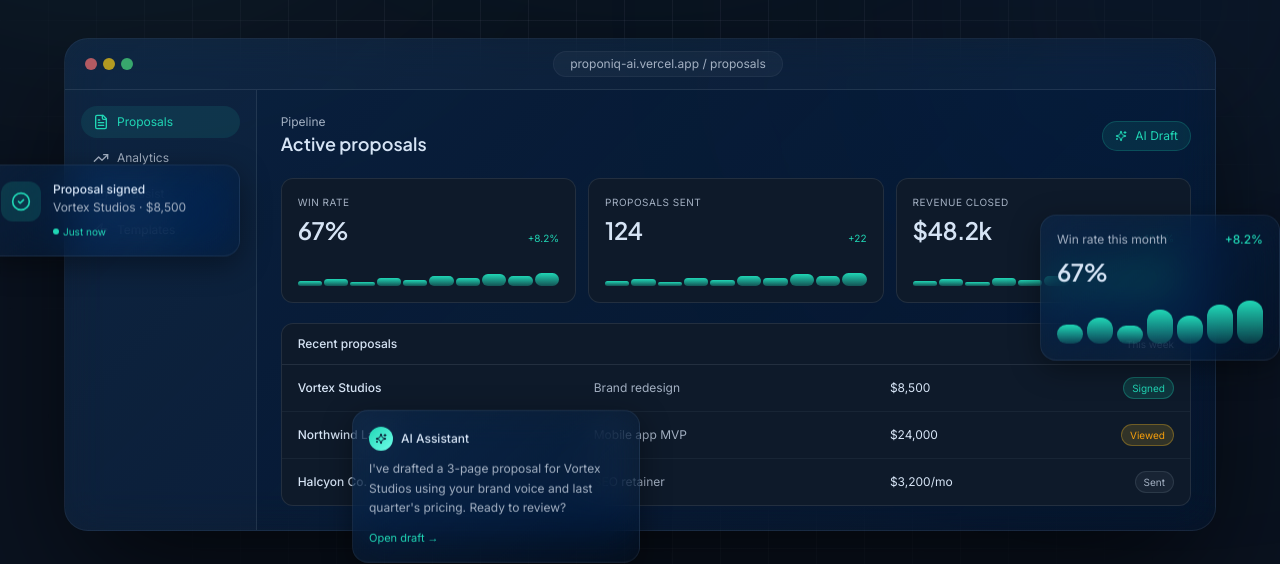
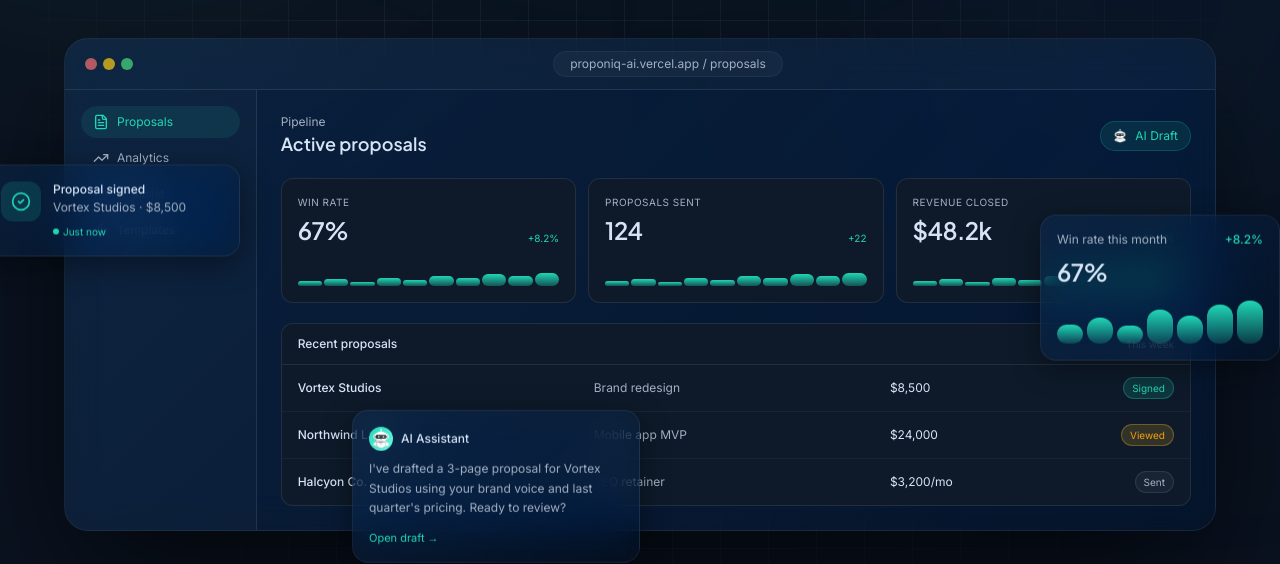
Before and after one commit to techyMk/Proponiq, a Next.js app: page / in a window 1280 px wide. Shown: the part 700-1264 px from the top of the page. Built offline with nearby package versions, Linux system fonts and the light colour scheme; no server answers.

Commit message:
feat: use branded bot-icon in all AI-context UI (badges, buttons, avatars)

```diff
--- a/app/(app)/dashboard/page.tsx
+++ b/app/(app)/dashboard/page.tsx
@@ -1,6 +1,7 @@
 import Link from "next/link";
 import { redirect } from "next/navigation";
 import { Plus, FileText, Eye, CheckCircle2, Sparkles } from "lucide-react";
+import { BotIcon } from "@/components/icons/bot-icon";
 import { auth } from "@/auth";
 import { db } from "@/lib/db";
 import { Button } from "@/components/ui/button";
@@ -121,8 +122,8 @@ function EmptyState() {
       >
         <div className="absolute -top-20 left-1/2 -translate-x-1/2 size-[300px] rounded-full bg-mint/15 blur-[100px]" />
       </div>
-      <div className="relative mx-auto inline-flex size-14 items-center justify-center rounded-2xl bg-mint/10 border border-mint/20 text-mint mb-4">
-        <Sparkles className="size-6" />
+      <div className="relative mx-auto inline-flex size-14 items-center justify-center rounded-2xl bg-mint/10 border border-mint/20 text-mint mb-4 overflow-hidden">
+        <BotIcon className="size-10" />
       </div>
       <h3 className="font-display text-lg font-semibold">No proposals yet</h3>
       <p className="mt-1 text-sm text-muted-foreground max-w-md mx-auto">
--- a/components/app/editor-ai-menu.tsx
+++ b/components/app/editor-ai-menu.tsx
@@ -3,7 +3,6 @@
 import * as React from "react";
 import { BubbleMenu, type Editor } from "@tiptap/react";
 import {
-  Sparkles,
   Scissors,
   Expand,
   Wand2,
@@ -14,6 +13,7 @@ import {
 } from "lucide-react";
 import { toast } from "sonner";
 import { cn } from "@/lib/utils";
+import { BotIcon } from "@/components/icons/bot-icon";
 
 type Action =
   | "improve"
@@ -112,8 +112,8 @@ export function EditorAIMenu({ editor }: { editor: Editor }) {
           </div>
         ) : view === "main" ? (
           <>
-            <div className="px-3 py-2 flex items-center gap-1.5 text-[10px] uppercase tracking-wider text-muted-foreground">
-              <Sparkles className="size-3 text-mint" />
+            <div className="px-3 py-2 flex items-center gap-2 text-[10px] uppercase tracking-wider text-muted-foreground">
+              <BotIcon className="size-4" />
               AI assistant
             </div>
             {PRIMARY_ACTIONS.map((a) => {
--- a/components/app/new-proposal-form.tsx
+++ b/components/app/new-proposal-form.tsx
@@ -3,7 +3,8 @@
 import * as React from "react";
 import { useRouter } from "next/navigation";
 import { toast } from "sonner";
-import { Sparkles, ArrowRight, Loader2 } from "lucide-react";
+import { ArrowRight, Loader2 } from "lucide-react";
+import { BotIcon } from "@/components/icons/bot-icon";
 import { Button } from "@/components/ui/button";
 import { Input } from "@/components/ui/input";
 import { Textarea } from "@/components/ui/textarea";
@@ -186,7 +187,7 @@ export function NewProposalForm() {
             </>
           ) : (
             <>
-              <Sparkles className="size-4" />
+              <BotIcon className="size-4" />
               Draft with AI
               <ArrowRight className="transition-transform group-hover:translate-x-0.5" />
             </>
--- a/components/app/new-proposal-tabs.tsx
+++ b/components/app/new-proposal-tabs.tsx
@@ -1,7 +1,8 @@
 "use client";
 
 import * as React from "react";
-import { Sparkles, LayoutTemplate } from "lucide-react";
+import { LayoutTemplate } from "lucide-react";
+import { BotIcon } from "@/components/icons/bot-icon";
 import type { ProposalTemplate } from "@/lib/templates";
 import { NewProposalForm } from "@/components/app/new-proposal-form";
 import { TemplateGallery } from "@/components/app/template-gallery";
@@ -16,7 +17,7 @@ export function NewProposalTabs({ templates }: { templates: ProposalTemplate[] }
     <div className="space-y-6">
       <div className="inline-flex items-center gap-1 p-1 rounded-full border border-foreground/10 bg-card">
         <TabButton active={tab === "ai"} onClick={() => setTab("ai")}>
-          <Sparkles className="size-4" />
+          <BotIcon className="size-4" />
           AI draft
         </TabButton>
         <TabButton active={tab === "template"} onClick={() => setTab("template")}>
--- /dev/null
+++ b/components/icons/bot-icon.tsx
@@ -0,0 +1,32 @@
+import Image from "next/image";
+import { cn } from "@/lib/utils";
+
+/**
+ * The branded Proponiq AI bot icon.
+ *
+ * Drop-in replacement for any Lucide icon — accepts a className for sizing
+ * (e.g. `size-3`, `size-4`, `size-6`). The image scales down to whatever
+ * height/width Tailwind sets via the className.
+ *
+ * Intended for places that represent the AI assistant specifically.
+ * For decorative / premium accents, keep using <Sparkles />.
+ */
+export function BotIcon({
+  className,
+  alt = "",
+}: {
+  className?: string;
+  alt?: string;
+}) {
+  return (
+    <Image
+      src="/bot-icon.webp"
+      alt={alt}
+      width={48}
+      height={48}
+      className={cn("inline-block object-contain shrink-0", className)}
+      aria-hidden={alt === ""}
+      priority={false}
+    />
+  );
+}
--- a/components/sections/features.tsx
+++ b/components/sections/features.tsx
@@ -3,7 +3,6 @@
 import * as React from "react";
 import { motion } from "framer-motion";
 import {
-  Sparkles,
   LayoutTemplate,
   UserSquare,
   DollarSign,
@@ -14,6 +13,7 @@ import {
   PlugZap,
 } from "lucide-react";
 import { Section, SectionHeader } from "@/components/ui/section";
+import { BotIcon } from "@/components/icons/bot-icon";
 
 type Feature = {
   icon: React.ComponentType<{ className?: string }>;
@@ -23,7 +23,7 @@ type Feature = {
 
 const features: Feature[] = [
   {
-    icon: Sparkles,
+    icon: BotIcon,
     title: "AI proposal generation",
     description:
       "Generate scoped, on-brand proposals in seconds. Tone, pricing and structure tuned to each prospect.",
--- a/components/sections/hero.tsx
+++ b/components/sections/hero.tsx
@@ -5,7 +5,6 @@ import { motion } from "framer-motion";
 import {
   ArrowRight,
   Play,
-  Sparkles,
   CheckCircle2,
   FileText,
   Bot,
@@ -15,6 +14,7 @@ import {
 import Link from "next/link";
 import { Badge } from "@/components/ui/badge";
 import { Button } from "@/components/ui/button";
+import { BotIcon } from "@/components/icons/bot-icon";
 
 const stats = [
   { value: "12k+", label: "Proposals sent" },
@@ -35,7 +35,7 @@ export function Hero() {
             transition={{ duration: 0.5 }}
           >
             <Badge variant="mint" className="mb-6">
-              <Sparkles className="size-3.5" />
+              <BotIcon className="size-4" />
               AI proposal engine · v2 is live
             </Badge>
           </motion.div>
@@ -224,7 +224,7 @@ function HeroDashboardMockup() {
               <div className="font-display text-lg font-semibold">Active proposals</div>
             </div>
             <div className="flex items-center gap-2 px-3 py-1.5 rounded-full bg-mint/10 text-mint border border-mint/20 text-xs">
-              <Sparkles className="size-3" />
+              <BotIcon className="size-3.5" />
               AI Draft
             </div>
           </div>
@@ -357,8 +357,8 @@ function FloatingAICard() {
       className="hidden lg:flex absolute -bottom-8 left-1/4 glass rounded-2xl p-4 w-72 flex-col gap-2 shadow-soft-dark"
     >
       <div className="flex items-center gap-2 text-xs">
-        <div className="size-6 rounded-md bg-gradient-to-br from-mint to-cyan-glow text-navy flex items-center justify-center">
-          <Sparkles className="size-3" />
+        <div className="size-6 rounded-md bg-gradient-to-br from-mint to-cyan-glow text-navy flex items-center justify-center overflow-hidden">
+          <BotIcon className="size-5" />
         </div>
         <span className="font-medium">AI Assistant</span>
       </div>
```
Also changed, not shown: components/sections/dashboard-preview.tsx (+9 -6 lines), public/bot-icon.webp (added).
